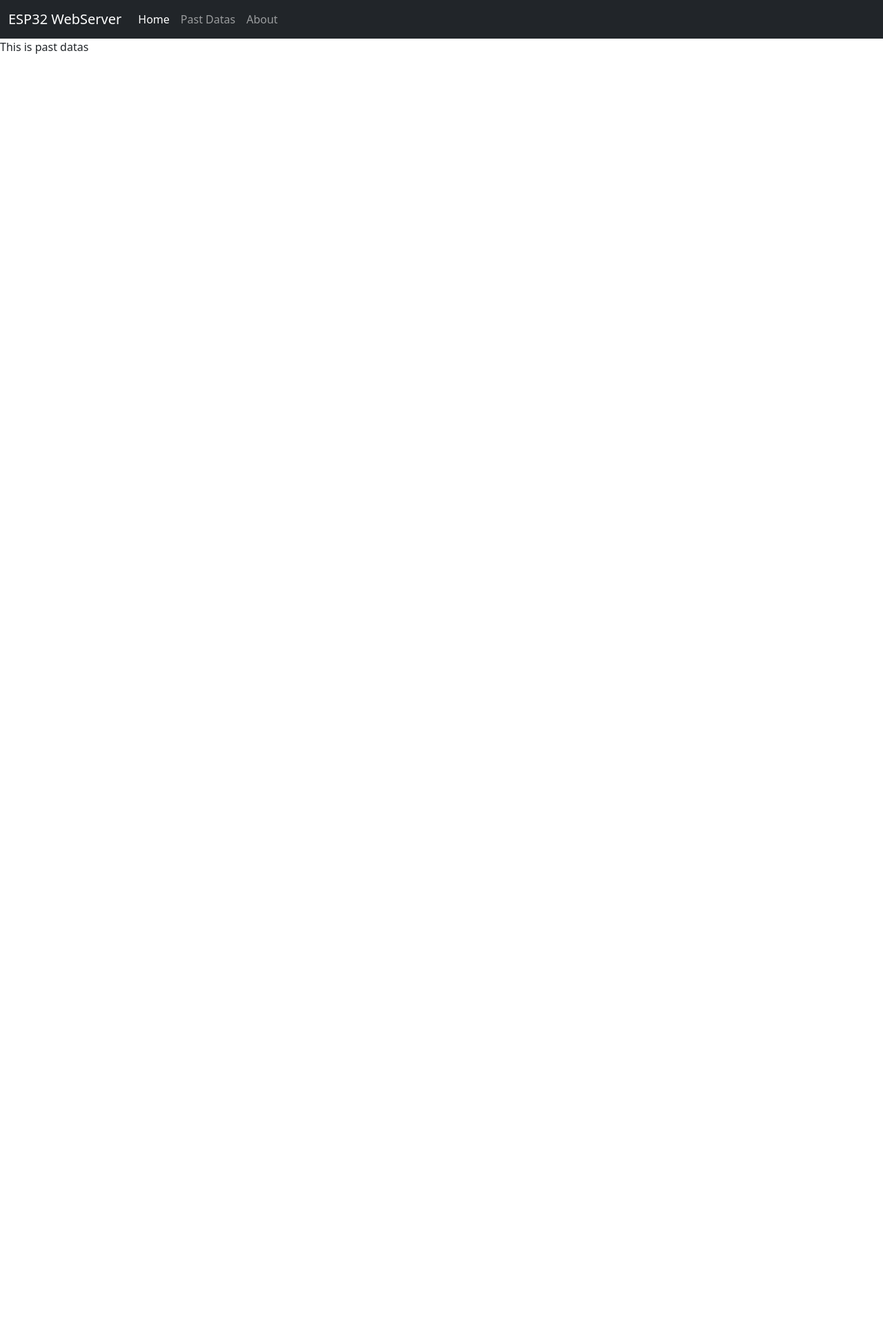
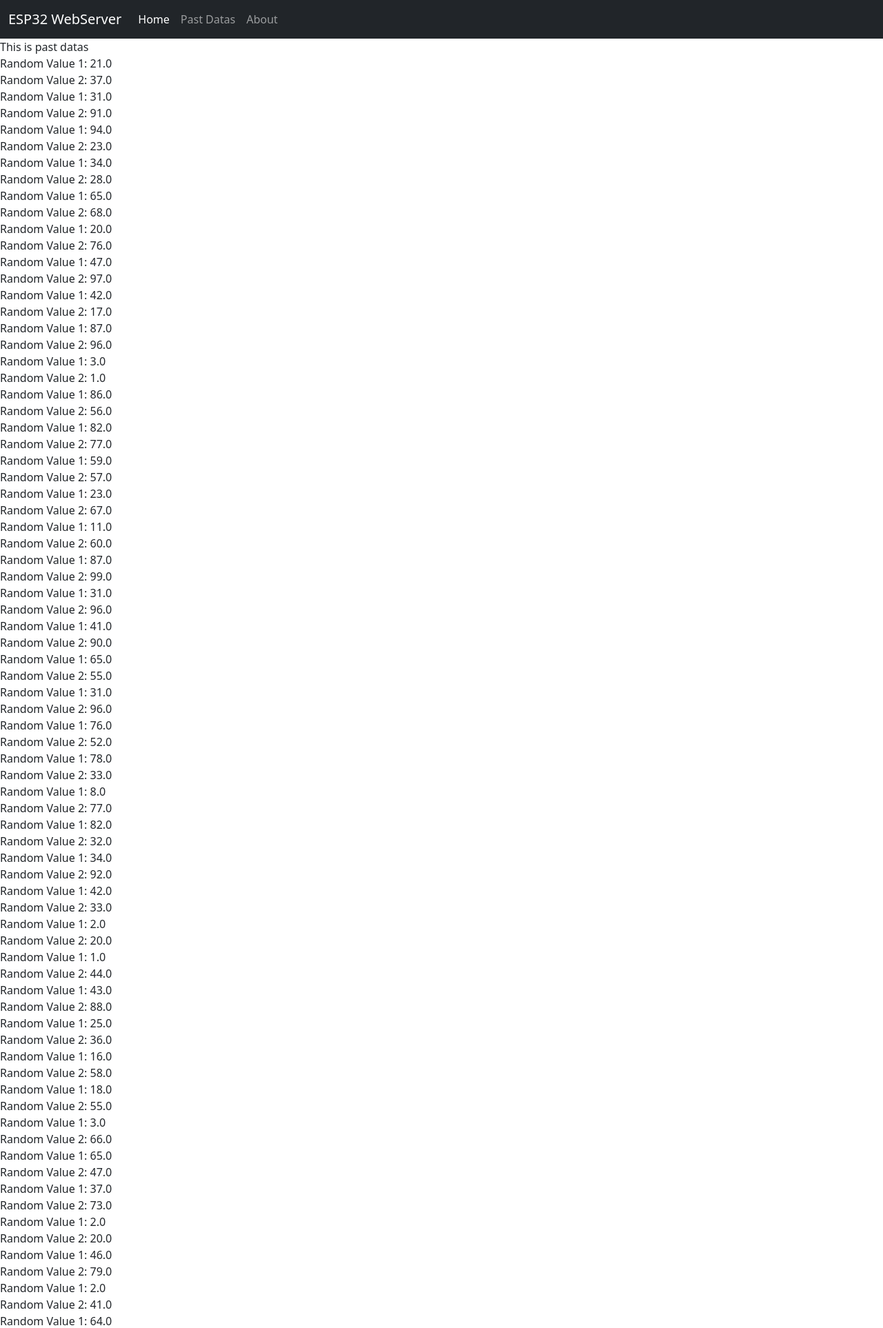
Before and after one commit to MISTERNEGATIVE21/Esp32Project, a Django app: page /pastdatas in a window 1280 px wide. Shown: the top 1926 px of the page at 69% size. Before the commit the page ends 78 px from the top, so only its background shows below. Run offline with Django 4.2, Linux system fonts and the light colour scheme; data comes from the database, SQL or seed files in the repository; both versions use the stored data as it was after the commit.

Commit message:
i did it

```diff
--- a/FinalServer/Templates/pastdatas.html
+++ b/FinalServer/Templates/pastdatas.html
@@ -3,4 +3,12 @@
 {% endblock title %}
 
 {% block body %}This is past datas
+<br>
+{% for randomData in sensor_value %}
+Random Value 1:  {{ randomData.random1}}
+<br>
+    Random Value 2:  {{ randomData.random2}}
+<br>
+{% endfor %}
+
 {% endblock body %}
--- a/FinalServer/main/views.py
+++ b/FinalServer/main/views.py
@@ -36,11 +36,6 @@ from django.http import JsonResponse
 
 #     return HttpResponse(status=400)
 
-# def home(request):
-#     context = {
-#         'sensor_value': sensor_data.get('value')
-#     }
-#     return render(request, 'index.html', context)
 
 # class RandomValuesView(View):
 #     def post(self, request):
@@ -55,7 +50,6 @@ from django.http import JsonResponse
 #         else:
 #             return HttpResponse(status=400)
 
-# def index(request):
 #     # context = {
 #     #     'var' : 'Suman'
 #     # }
@@ -66,10 +60,19 @@ def about(request):
     return render(request,'about.html')
 
 def pastdatas(request):
-    return render(request,'pastdatas.html')
+    data = randomData.objects.all()
+    sensor = {
+    "sensor_value": data
+}
+    return render(request, 'pastdatas.html', sensor)
 
 def index(request):
-    return render(request,'index.html')
+
+    latest_data = randomData.objects.latest('created_at')
+    return render(request, 'index.html', {'latest_data': latest_data})
+
+
+
 
 # @csrf_exempt
 # def index(request):
@@ -101,8 +104,7 @@ def esp32_data_view(request):
         esp32_data.save()
         # Save the data in the database
       #  esp32_data = randomData(value1, value2)
-       # esp32_data.save()
-#
+
         return HttpResponse('Data received and saved successfully.')
 
     # Return a response for other HTTP methods (GET, etc.)
```
Also changed, not shown: FinalServer/Templates/index.html (+9 -2 lines), FinalServer/db.sqlite3.
